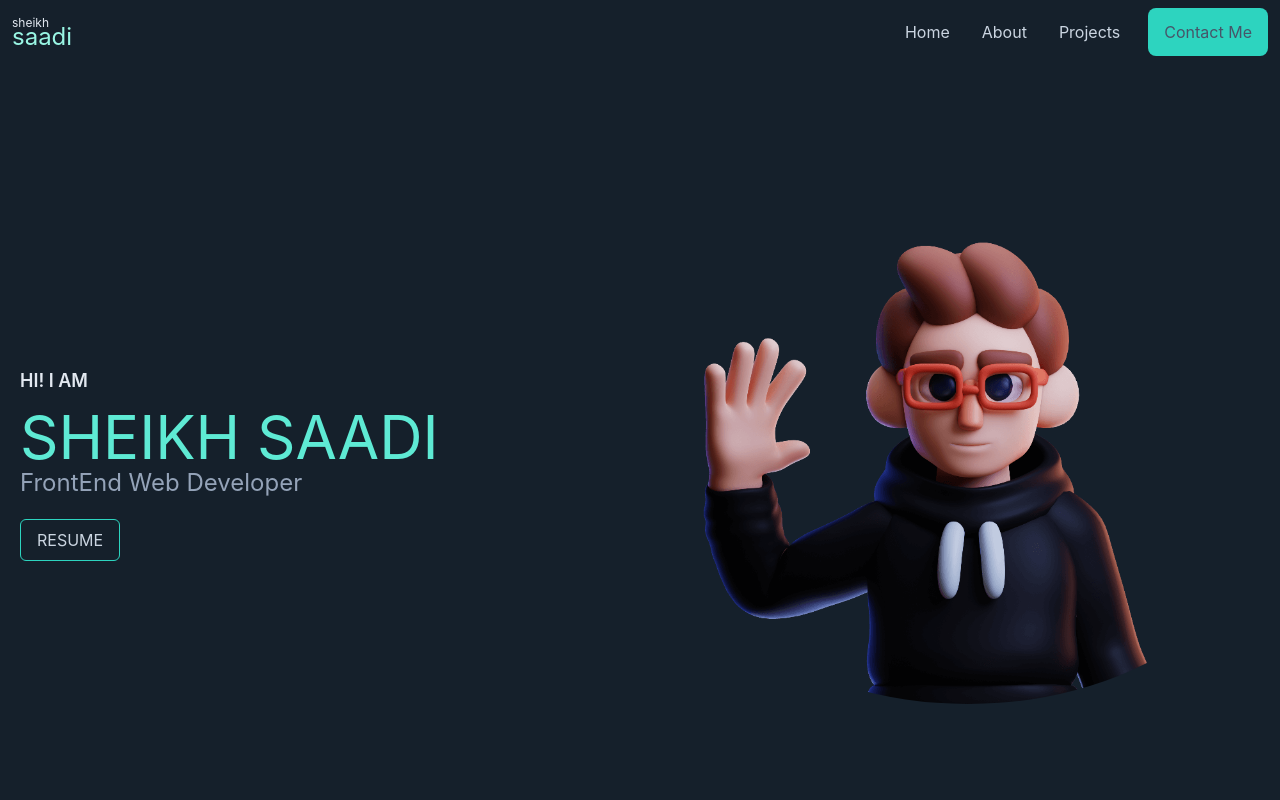
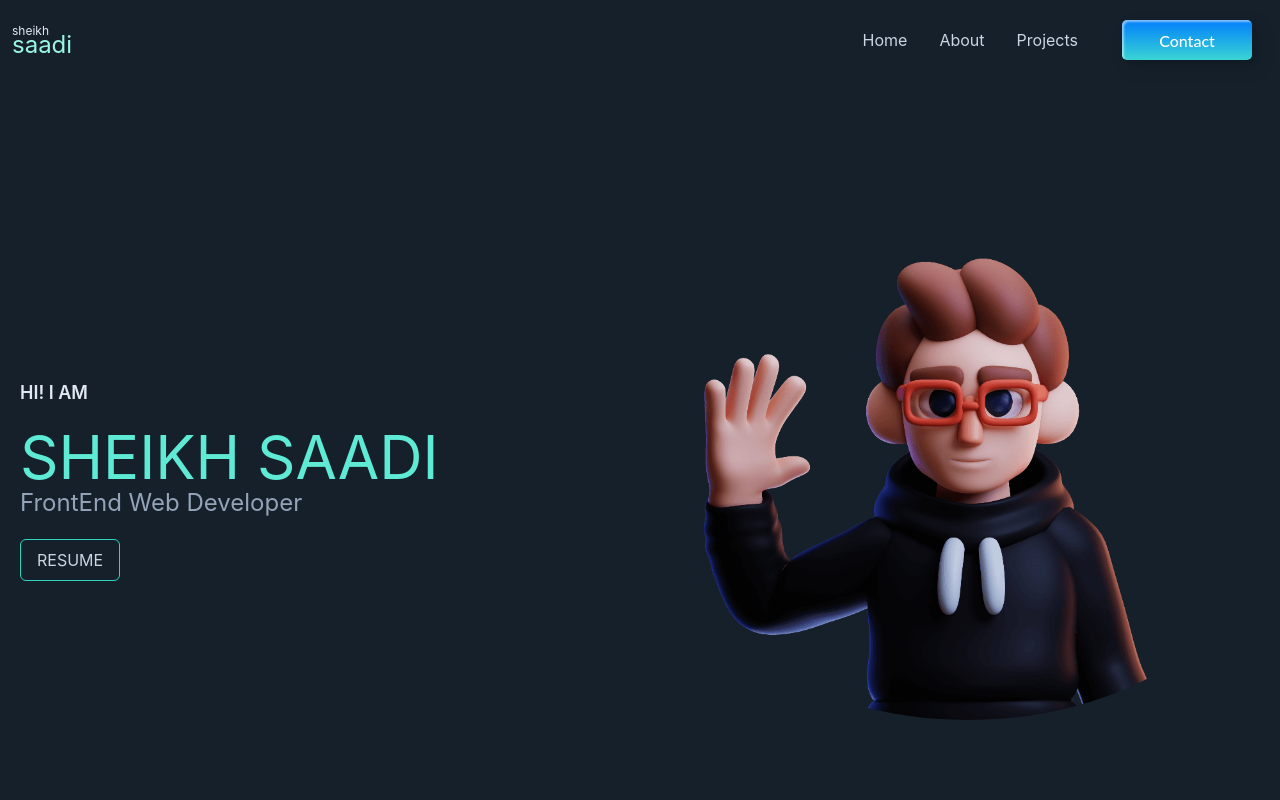
Before and after one commit to saadi001/portfolio-with-react, a React (Create React App) app: page / in a window 1280 px wide. Shown: the top 800 px of the page. Built offline with nearby package versions, Linux system fonts and the light colour scheme; no server answers.

Commit message:
button component added

```diff
--- /dev/null
+++ b/src/component/Button.css
@@ -0,0 +1,90 @@
+
+.custom-btn {
+     width: 130px;
+     height: 40px;
+     color: #fff;
+     border-radius: 5px;
+     padding: 10px 25px;
+     font-family: 'Lato', sans-serif;
+     font-weight: 500;
+     background: transparent;
+     cursor: pointer;
+     transition: all 0.3s ease;
+     position: relative;
+     display: inline-block;
+      box-shadow:inset 2px 2px 2px 0px rgba(255,255,255,.5),
+      7px 7px 20px 0px rgba(0,0,0,.1),
+      4px 4px 5px 0px rgba(0,0,0,.1);
+     outline: none;
+   }
+
+   .btn-3 {
+     background: rgb(0,172,238);
+   background: linear-gradient( 0deg, rgb(57, 213, 213) 0%, rgba(2,126,251,1) 100%);
+     width: 130px;
+     height: 40px;
+     line-height: 42px;
+     padding: 0;
+     border: none;
+
+
+   }
+   .btn-3 span {
+     position: relative;
+     display: block;
+     width: 100%;
+     height: 100%;
+   }
+   .btn-3:before,
+   .btn-3:after {
+     position: absolute;
+     content: "";
+     right: 0;
+     top: 0;
+      background: rgba(57, 213, 213);
+     transition: all 0.3s ease;
+   }
+   .btn-3:before {
+     height: 0%;
+     width: 2px;
+   }
+   .btn-3:after {
+     width: 0%;
+     height: 2px;
+   }
+   .btn-3:hover{
+      background: transparent;
+     box-shadow: none;
+   }
+   .btn-3:hover:before {
+     height: 100%;
+   }
+   .btn-3:hover:after {
+     width: 100%;
+   }
+   .btn-3 span:hover{
+      color: rgb(57, 213, 213);
+   }
+   .btn-3 span:before,
+   .btn-3 span:after {
+     position: absolute;
+     content: "";
+     left: 0;
+     bottom: 0;
+      background: rgba(57, 213, 213);
+     transition: all 0.3s ease;
+   }
+   .btn-3 span:before {
+     width: 2px;
+     height: 0%;
+   }
+   .btn-3 span:after {
+     width: 0%;
+     height: 2px;
+   }
+   .btn-3 span:hover:before {
+     height: 100%;
+   }
+   .btn-3 span:hover:after {
+     width: 100%;
+   }
--- /dev/null
+++ b/src/component/Button.js
@@ -0,0 +1,12 @@
+import React from 'react';
+import './Button.css'
+
+const Button = ({value}) => {
+     return (
+          <div className='text-center'>
+               <button class="custom-btn btn-3"><span>{value}</span></button>
+          </div>
+     );
+};
+
+export default Button;
--- a/src/pages/About/About.js
+++ b/src/pages/About/About.js
@@ -41,14 +41,14 @@ const About = () => {
                     <div className='px-4 pb-4 md:px-10 mt-[-20px]'>
                          <p className='text-start text-slate-300 font-serif'>Hi I am sheikh saadi. A Front-End developer from Bangladesh. I love coding, doing creative works, solving problem, building projects. I also love to spend my leisure time by exploring new technology and reading books . I strongly believe, there's no limit of learning!</p>
                          <div className='text-start text-slate-300 mt-3'>
-                              <p><span className='text-slate-400'>Email:</span> sheikhsadi1620@gmail.com</p>
-                              <p><span className='text-slate-400'>Phone:</span> +8801836530309</p>
-                              <p><span className='text-slate-400'>Adress:</span> Ashulia, Dhaka, Bangladesh</p>
+                              <p className='text-slate-400'><span className='text-slate-100'>Email:</span> sheikhsadi1620@gmail.com</p>
+                              <p className='text-slate-400'><span className='text-slate-100'>Phone:</span> +8801836530309</p>
+                              <p className='text-slate-400'><span className='text-slate-100'>Adress:</span> Ashulia, Dhaka, Bangladesh</p>
                          </div>
                          <div className='flex gap-8 py-5 text-slate-500 justify-center'>
-                              <a href="https://github.com/saadi001"><img  src={github} alt="" /></a>
-                              <a href="https://www.facebook.com/sheikhsadishuvo.1620/"><img src={facebook} alt="" /></a>
-                              <a href="https://www.linkedin.com/in/sekh-saadi-itm/"><img src={linkedIn} alt="" /></a>
+                              <a href="https://github.com/saadi001" target={'_blank'}><img  src={github} alt="" /></a>
+                              <a href="https://www.linkedin.com/in/sekh-saadi-itm/" target={'_blank'}><img src={linkedIn} alt="" /></a>
+                              <a href="https://www.facebook.com/sheikhsadishuvo.1620/" target={'_blank'}><img src={facebook} alt="" /></a>
                          </div>
                          <div className='text-start'>
                               <p className='text-start text-slate-200 uppercase text-xl'>skills</p>
--- a/src/pages/LandingBanner/LandingBanner.js
+++ b/src/pages/LandingBanner/LandingBanner.js
@@ -6,7 +6,7 @@ const LandingBanner = () => {
      return (
           <div className='container h-screen flex items-center justify-between mx-2'>
                <div className=' px-3'>
-                    <p className='text-slate-200 text-lg font-semibold uppercase mb-3'>Hi! I am</p>
+                    <p className='text-slate-200 text-lg font-semibold uppercase mb-5'>Hi! I am</p>
                     <p className='text-6xl uppercase text-teal-300'>Sheikh saadi</p>
                     <p className='text-slate-400 text-2xl '>FrontEnd Web Developer</p>
                     <button  className='border border-teal-400 hover:bg-teal-400 hover:text-slate-700 text-slate-300 px-4 py-2 rounded-md mt-5 text-base uppercase'><a target='_blank' href="https://drive.google.com/file/d/1nKl4X7Qz6rqEhJUdaTN1x3BKefemv437/view?usp=sharing">Resume</a></button>
--- a/src/pages/Navbar2/Navbar2.js
+++ b/src/pages/Navbar2/Navbar2.js
@@ -1,5 +1,6 @@
 import React from 'react';
 import { Link } from 'react-router-dom';
+import Button from '../../component/Button';
 
 const Navbar2 = () => {
      const menuItems = <>
@@ -7,11 +8,11 @@ const Navbar2 = () => {
           <li><a href='#about'>About</a></li>
           <li><a href='#project' className='mr-3'>Projects</a></li>
           {/* <li><a>Contact</a></li> */}
-          <li><a href='#contact' className='bg-teal-400 text-slate-600'>Contact Me</a></li>
+          <li><a href='#contact' className=''><Button value={"Contact"}></Button></a></li>
 
      </>
      return (
-          <div>
+          <div className='container'>
               <div id='home' className="navbar">
                     <div className="navbar-start">
                          <div className="dropdown">
--- a/src/pages/Projects/ProjectDetails.js
+++ b/src/pages/Projects/ProjectDetails.js
@@ -1,23 +1,19 @@
-
-import { Navigate, useLoaderData } from 'react-router-dom';
+import { useLoaderData, useNavigate } from 'react-router-dom';
 import TechnologyDetail from './TechnologyDetail';
 import browser from '../../assset/icons/globe-svgrepo-com.svg'
 import github from '../../assset/icons/icons8-github (1).svg'
 
 const ProjectDetails = () => {
      // const navigate = Navigate();
-
      const project = useLoaderData();
      const { name, image, details, shortDescription, technology, liveLink, clientSide, serverSide } = project;
      console.log(project)
 
-     const back = () =>{
-          // navigate('/')
-     }
+     const navigate = useNavigate()
      return (
           <div>
                <div className='bg-[#15202B] min-h-screen'>
-                    <div className='w-full container mx-auto py-6 md:py-10 px-4'>
+                    <div className='w-full container mx-auto py-6 md:py-10 px-4 lg:px-12'>
                          <div className='flex flex-col pb-5'>
                               <div className='text-teal-500 text-3xl md:text-5xl pb-4 font-semibold font-mono'>{name}</div>
                               <div><img className='w-full md:w-1/2 rounded-md' src={image} alt="" /></div>
@@ -48,9 +44,15 @@ const ProjectDetails = () => {
                                    }
                               </div>
                          </div>
-                         {/* <div onClick={back} className='text-slate-300' >
-                              back
-                         </div> */}
+                         <div className='text-slate-300 mt-10 flex' >
+                              <div onClick={() => navigate(-1)} className='flex cursor-pointer text-teal-500'>
+                                   <span  className='mr-2'><svg xmlns="http://www.w3.org/2000/svg" fill="none" viewBox="0 0 24 24" stroke-width="1.5" stroke="currentColor" className="w-6 h-6">
+                                        <path stroke-linecap="round" stroke-linejoin="round" d="M21 16.811c0 .864-.933 1.405-1.683.977l-7.108-4.062a1.125 1.125 0 010-1.953l7.108-4.062A1.125 1.125 0 0121 8.688v8.123zM11.25 16.811c0 .864-.933 1.405-1.683.977l-7.108-4.062a1.125 1.125 0 010-1.953L9.567 7.71a1.125 1.125 0 011.683.977v8.123z" />
+                                   </svg>
+                                   </span>
+                                   <span >Back</span>
+                              </div>
+                         </div>
                     </div>
 
                </div>
--- a/src/pages/Projects/TechnologyDetail.js
+++ b/src/pages/Projects/TechnologyDetail.js
@@ -4,7 +4,7 @@ const TechnologyDetail = ({tech}) => {
      const {title,description} = tech;
      console.log(tech)
      return (
-          <div className='bg-[#22303C] rounded-md p-4'>
+          <div className='bg-[#22303C] rounded-md p-6'>
                <p className='text-slate-100 text-xl mb-2'>{title}</p>
                <p className='text-slate-400 text-sm'>{description}</p>
           </div>
```
Also changed, not shown: src/App.js (+8 -1 lines).
